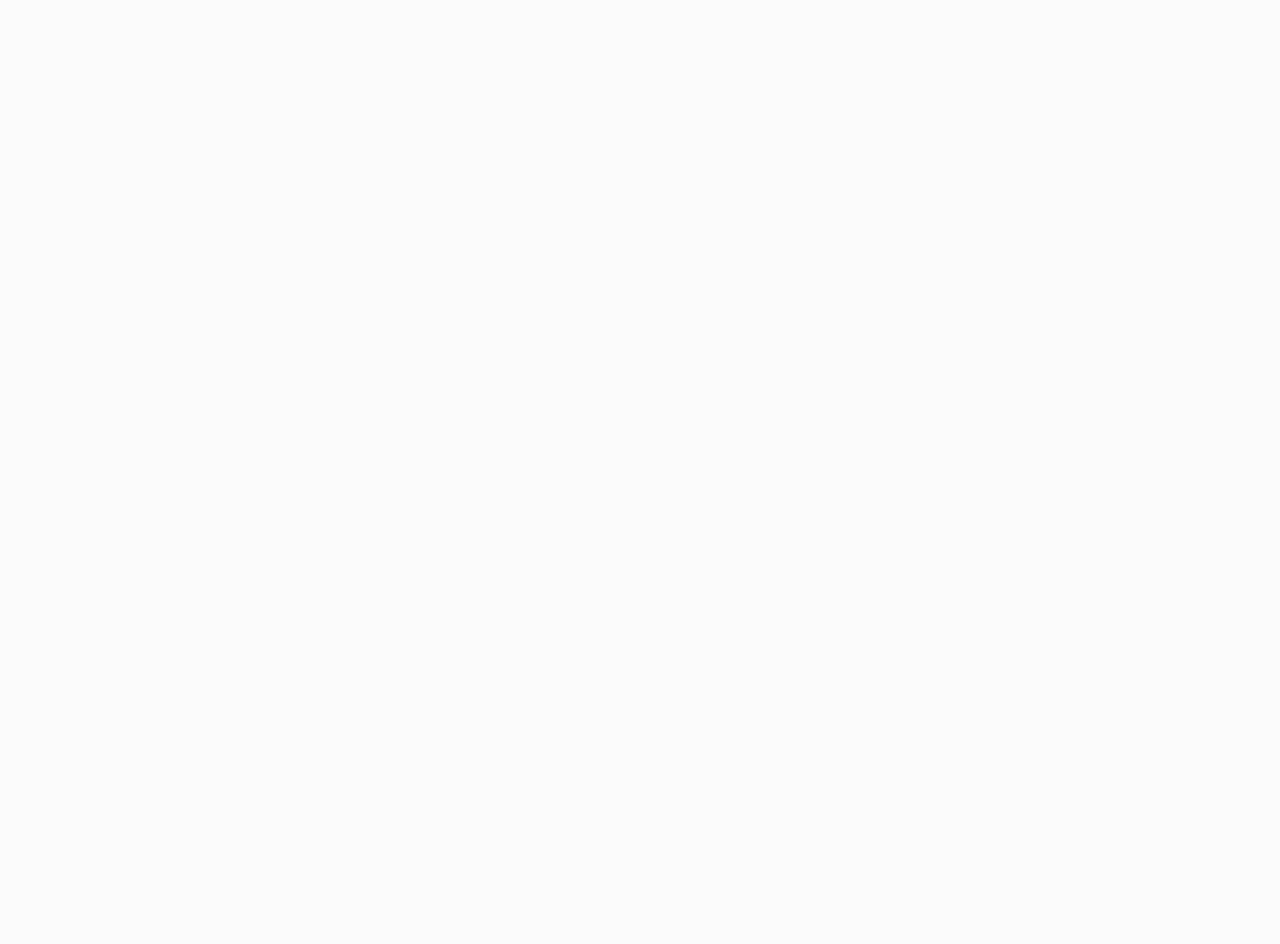
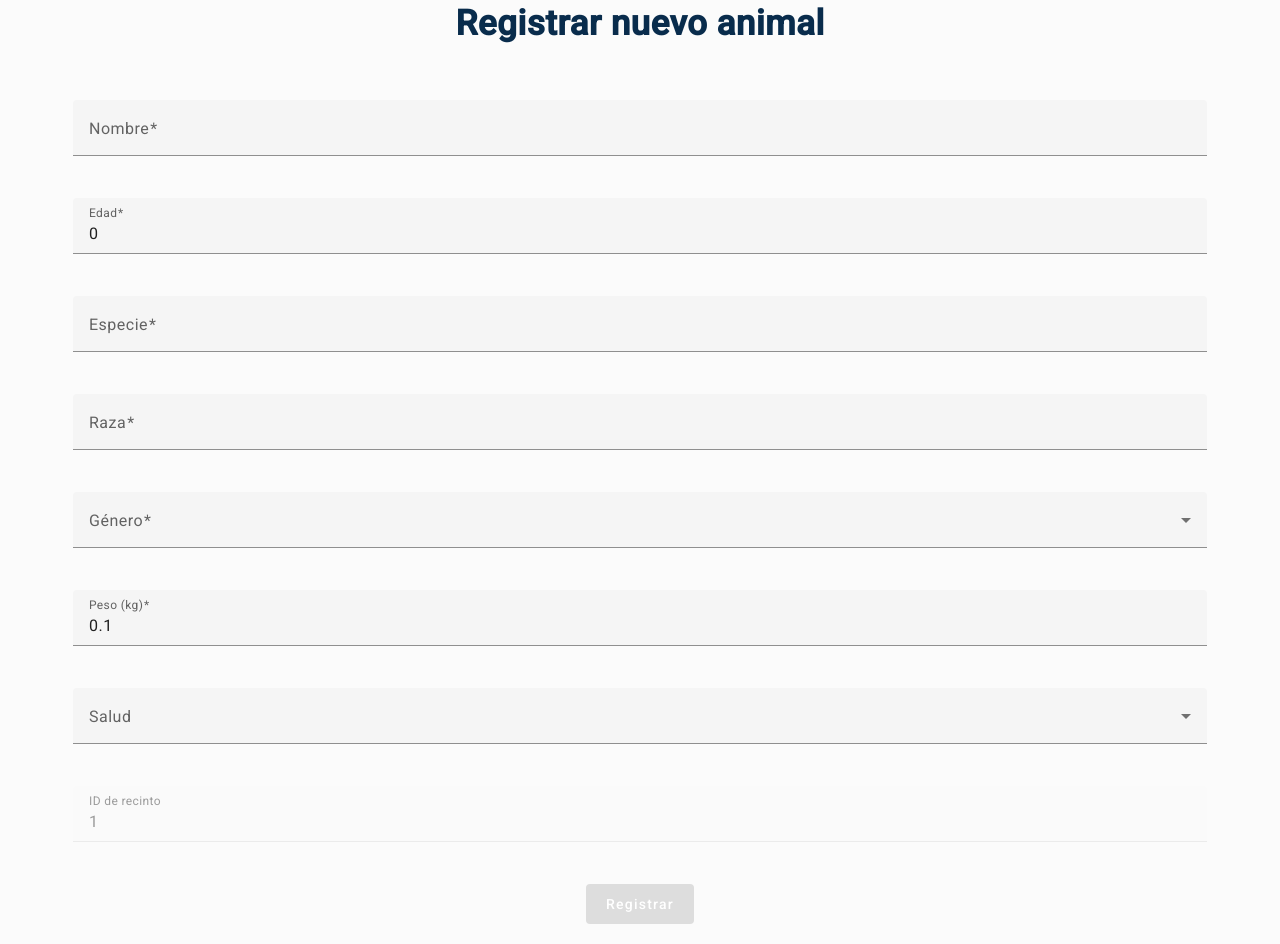
Before and after one commit to InnovaTech-UPC/Frontend, an Angular app: page /granjero/mi-granja/recinto/1/nuevo-animal in a window 1280 px wide. Before the commit this address led to /. Shown: the part 120-1064 px from the top of the page. Before the commit the page ends 800 px from the top, so only its background shows below. Built offline with nearby package versions, Linux system fonts and the light colour scheme.

Commit message:
feat(management): add routes + register animal

```diff
--- /dev/null
+++ b/src/app/management/components/register-animal/register-animal.component.css
@@ -0,0 +1,64 @@
+ h2 {
+  color: #092C4C;
+  font-size: 35px;
+  font-weight: bold;
+  display: flex;
+  margin-bottom: 60px;
+  text-align: center;
+}
+
+.buttons {
+  display: flex;
+  justify-content: left;
+  width: 100%;
+}
+
+main {
+  margin: 80px 10px 0 10px;
+  display: flex;
+  flex-direction: column;
+  align-items: center;
+}
+
+.group-inputs {
+  width: 90%;
+  display: flex;
+  flex-direction: column;
+  gap: 20px;
+  margin-bottom: 20px;
+}
+
+.group-btns button:enabled {
+  background-color: #092C4C;
+  margin: 0 auto;
+}
+
+.group-btns {
+  display: flex;
+  flex-direction: column;
+  align-items: center;
+}
+
+.container-confirmation-register {
+  display: flex;
+  flex-direction: column;
+  justify-content: center;
+  align-items: center;
+  height: 100vh;
+}
+
+@media (max-width: 600px) {
+  .group-inputs {
+    display: flex;
+    flex-direction: column;
+    align-items: center;
+  }
+  .group-btns button {
+    width: 100%;
+  }
+
+  .group-inputs {
+    width: 80%;
+  }
+
+}
--- /dev/null
+++ b/src/app/management/components/register-animal/register-animal.component.html
@@ -0,0 +1,67 @@
+<main>
+  <div class="buttons">
+    <button mat-icon-button (click)="goBack()">
+      <mat-icon class="icon">arrow_back</mat-icon>
+    </button>
+  </div>
+
+  <h2>Registrar nuevo animal</h2>
+
+  <div class="group-inputs">
+    <mat-form-field>
+      <mat-label>Nombre</mat-label>
+      <input matInput placeholder="Nombre del animal" name="animalName" [(ngModel)]="animal.name" required>
+    </mat-form-field>
+
+    <mat-form-field>
+      <mat-label>Edad</mat-label>
+      <input matInput type="number" placeholder="Edad" name="animalAge" min="0" [(ngModel)]="animal.age" required>
+    </mat-form-field>
+
+    <mat-form-field>
+      <mat-label>Especie</mat-label>
+      <input matInput placeholder="Especie del animal" name="animalSpecies" [(ngModel)]="animal.species" required>
+    </mat-form-field>
+
+    <mat-form-field>
+      <mat-label>Raza</mat-label>
+      <input matInput placeholder="Raza del animal" name="animalName" [(ngModel)]="animal.breed" required>
+    </mat-form-field>
+
+    <mat-form-field>
+      <mat-label>Género</mat-label>
+      <mat-select name="animalGender" aria-label="seleccionador de genero" [(ngModel)]="gender" required>
+        <mat-option value="true">Macho</mat-option>
+        <mat-option value="false">Hembra</mat-option>
+      </mat-select>
+    </mat-form-field>
+
+    <mat-form-field>
+      <mat-label>Peso (kg)</mat-label>
+      <input matInput type="number" placeholder="Peso" name="animalWeight" min="0.1" [(ngModel)]="animal.weight" required>
+    </mat-form-field>
+
+    <mat-form-field>
+      <mat-label>Salud</mat-label>
+      <mat-select name="animalHealth" [(ngModel)]="animal.health">
+        <mat-option value="HEALTHY">Saludable</mat-option>
+        <mat-option value="SICK">Enfermo</mat-option>
+        <mat-option value="DEAD">Fallecido</mat-option>
+        <mat-option value="UNKNOWN">Desconocido</mat-option>
+      </mat-select>
+    </mat-form-field>
+
+    <mat-form-field>
+      <mat-label>ID de recinto</mat-label>
+      <input matInput type="number" placeholder="ID de recinto" name="animalEnclosureId" [(ngModel)]="animal.enclosureId" disabled>
+    </mat-form-field>
+
+    <div class="group-btns">
+      <button class="register-button" mat-flat-button style="padding: 20px; color: white;" [disabled]="!this.animal.name || !this.animal.species || !this.animal.breed || !this.animal.enclosureId ||
+      !this.animal.weight || !this.animal.age || !this.animal.health || !this.gender"  (click)="handleClick()">
+        Registrar
+      </button>
+    </div>
+  </div>
+
+</main>
--- /dev/null
+++ b/src/app/management/components/register-animal/register-animal.component.ts
@@ -0,0 +1,109 @@
+import { Component } from '@angular/core';
+import {MatButton, MatIconButton} from "@angular/material/button";
+import {MatFormField, MatLabel} from "@angular/material/form-field";
+import {MatIcon} from "@angular/material/icon";
+import {MatInput} from "@angular/material/input";
+import {MatOption} from "@angular/material/autocomplete";
+import {MatSelect} from "@angular/material/select";
+import {FormsModule, ReactiveFormsModule} from "@angular/forms";
+import {Animal} from "../../models/animal.model";
+import {MatDialog} from "@angular/material/dialog";
+import {AnimalApiService} from "../../services/animal-api.service";
+import {MatSnackBar} from "@angular/material/snack-bar";
+import {ActivatedRoute, Router} from "@angular/router";
+import {DialogComponent} from "../../../public/components/dialog/dialog.component";
+import {FarmerApiService} from "../../../profile/services/farmer-api.service";
+import {EnclosureApiService} from "../../services/enclosure-api.service";
+
+@Component({
+  selector: 'app-register-animal',
+  standalone: true,
+  imports: [
+    MatButton,
+    MatFormField,
+    MatIcon,
+    MatInput,
+    MatLabel,
+    MatOption,
+    MatSelect,
+    ReactiveFormsModule,
+    FormsModule,
+    MatIconButton
+  ],
+  templateUrl: './register-animal.component.html',
+  styleUrl: './register-animal.component.css'
+})
+export class RegisterAnimalComponent {
+
+  animal: Animal = {
+    id: 0,
+    name: "",
+    age: 0,
+    species: "",
+    breed: "",
+    gender: false,
+    weight: 0.1,
+    health: "",
+    enclosureId: 0
+  };
+
+  gender = "";
+
+  constructor(public dialog: MatDialog,
+              private animalApiService: AnimalApiService,
+              private snackBar: MatSnackBar,
+              private farmerApiService: FarmerApiService,
+              private enclosureApiService: EnclosureApiService,
+              private route: ActivatedRoute,
+              private router: Router) {
+    this.animal.enclosureId = +this.route.snapshot.paramMap.get('id')!;
+  }
+
+  handleClick(): void {
+    if (!this.animal.name || !this.animal.species || !this.animal.breed || !this.animal.enclosureId ||
+      !this.animal.weight || !this.animal.age || !this.animal.health || !this.gender) {
+      this.snackBar.open('Por favor, completa todos los campos 🤐', 'Cerrar', {
+        duration: 2000,
+      });
+    } else {
+      // verify if cageId exists for this breeder
+      this.enclosureApiService.getEnclosuresByFarmerId(this.farmerApiService.getFarmerId()).subscribe({
+        next: (cages) => {
+          if (!cages.some(cage => cage.id === this.animal.enclosureId)) {
+            this.snackBar.open('El número de jaula no existe', 'Cerrar', {
+              duration: 2000,
+            });
+          } else {
+            this.animal.gender = this.gender === "true"; // required to convert the value to a boolean instead of a string
+            this.registerAnimal();
+          }
+        }, error: error => {
+          this.snackBar.open('Error al verificar el recinto', 'Cerrar', {
+            duration: 2000,
+          });
+        }
+      });
+    }
+  }
+
+  registerAnimal(): void {
+    this.animalApiService.create(this.animal).subscribe({
+      next: () => {
+        this.snackBar.open('Animal registrado con éxito🤠', 'Cerrar', {
+          duration: 2000,
+        });
+        this.goBack();
+
+      }, error: error => {
+        this.snackBar.open('Error al registrar animal😥', 'Cerrar', {
+          duration: 2000
+        });
+      }
+    });
+  }
+
+  goBack() {
+    window.history.back();
+  }
+
+}
--- a/src/app/public/components/toolbar/toolbar.component.ts
+++ b/src/app/public/components/toolbar/toolbar.component.ts
@@ -36,7 +36,7 @@ export class ToolbarComponent {
   getSections(): string[] {
     this.isFarmer = this.userApiService.getIsFarmer();
     if (this.isFarmer) {
-      return ["Citas", "Asesores", "Publicaciones", "Notificaciones", "Perfil"];
+      return ["Citas", "Asesores", "Publicaciones", "Mi Granja", "Notificaciones", "Perfil"];
     } else {
       return ["Citas", "Mis publicaciones", "Horarios", "Notificaciones", "Perfil"];
     }
@@ -50,6 +50,8 @@ export class ToolbarComponent {
         return "granjero/asesores";
       case "Publicaciones":
         return "granjero/publicaciones";
+      case "Mi Granja":
+        return "granjero/mi-granja";
       case "Notificaciones":
         return this.isFarmer ? "granjero/notificaciones" : "asesor/notificaciones";
       case "Mis publicaciones":
```
Also changed, not shown: src/app/app.routes.ts (+12 -0 lines), 1 other file (tests, documents, lock files or other folders).
